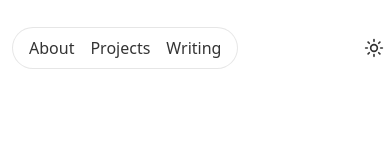
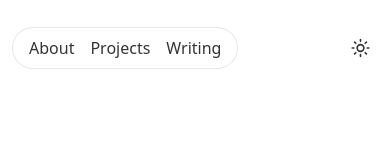
Before and after one commit to andreiilinescu/portfolio-website, a Next.js app: page /writing in a window 390 px wide. Shown: the top 156 px of the page. Built offline with nearby package versions, Linux system fonts and the light colour scheme.

Commit message:
Fix: theme switcher fix mobile

```diff
--- a/src/app/components/HeaderSecondary.jsx
+++ b/src/app/components/HeaderSecondary.jsx
@@ -17,7 +17,7 @@ export default function HeaderSecondary() {
                         <a href="/writing" className="nav-link">Writing</a>
                     </nav>
 
-                    <div className="flex items-center scale-125 transition-transform duration-200 hover:scale-160">
+                    <div className="flex items-center scale-125 transition-transform duration-200 hover:scale-160 pr-3">
                         <ThemeSwitcher />
                     </div>
                 </div>
```
